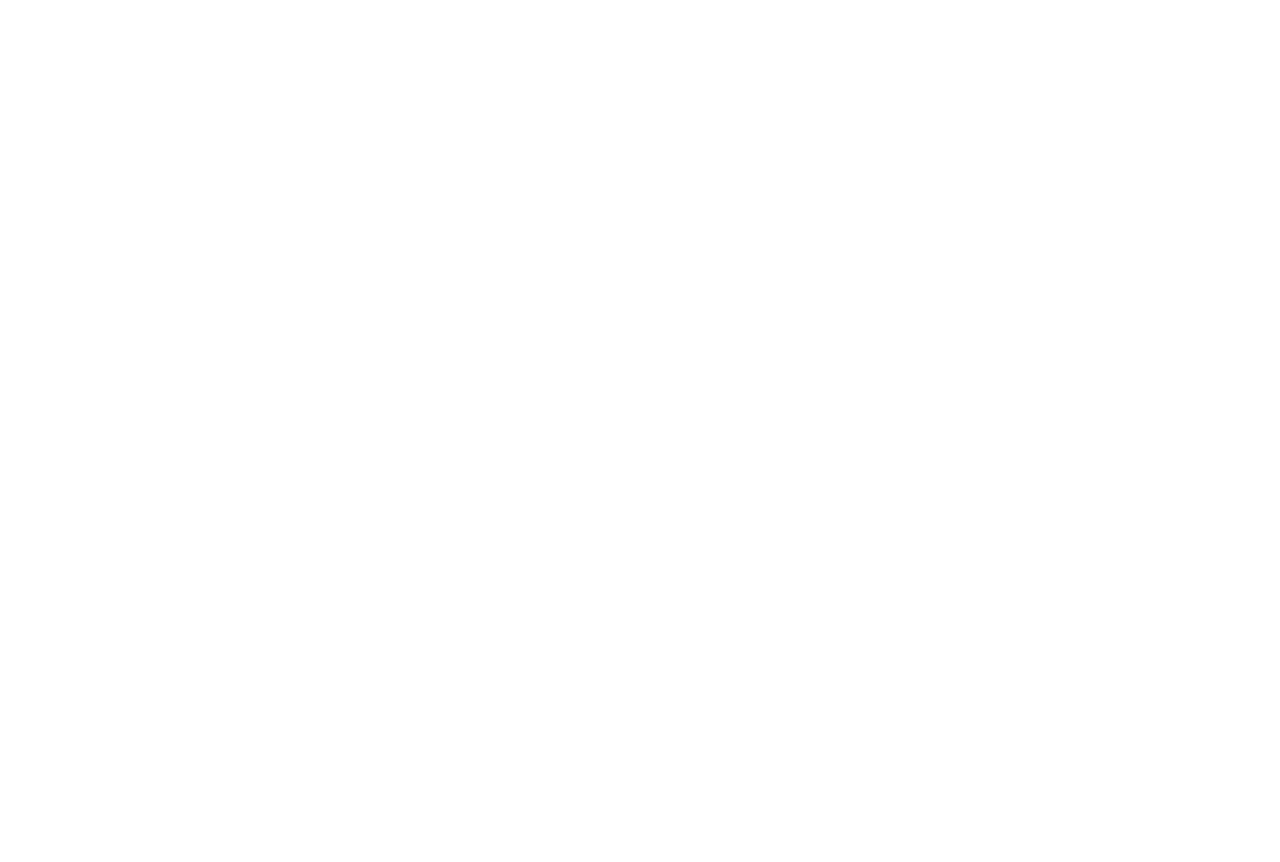
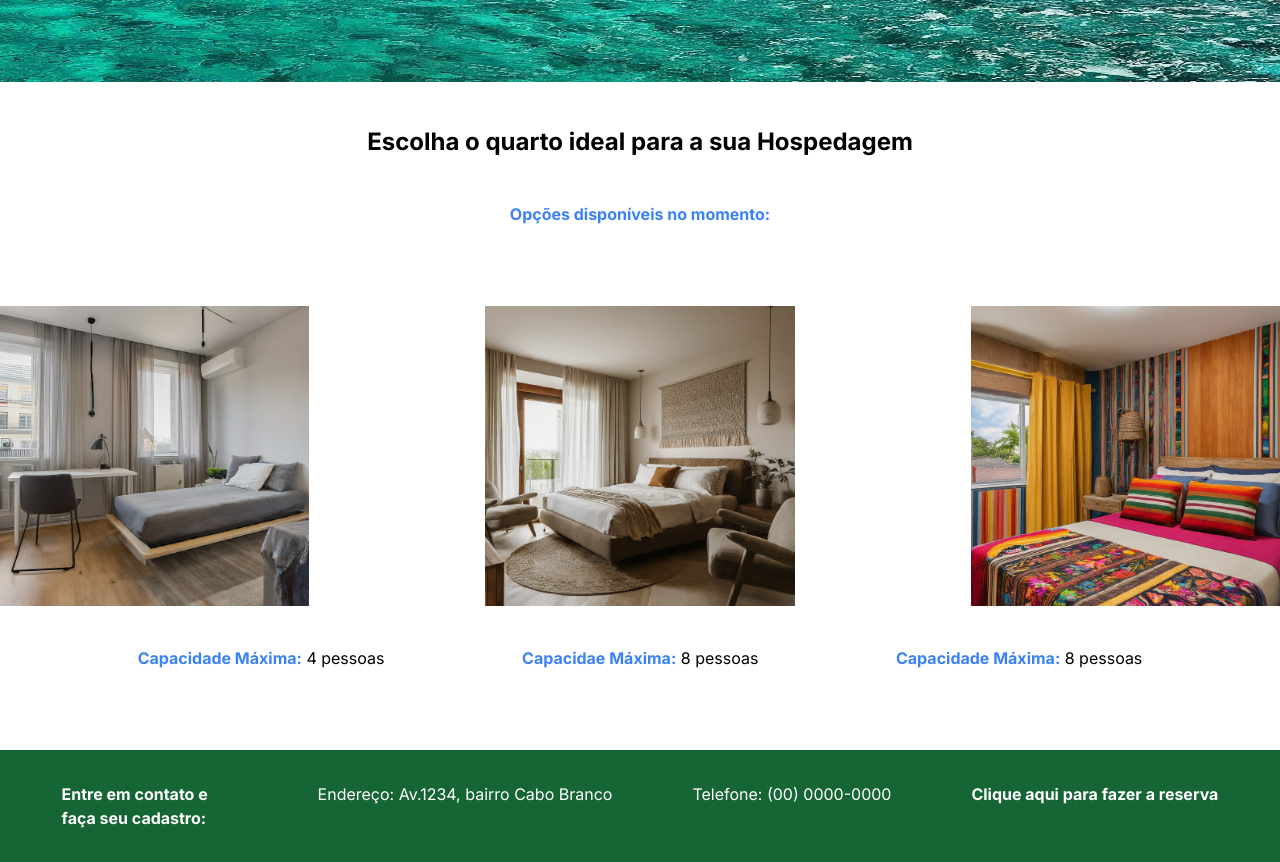
Before and after one commit to RRodrigoCordeiro/Pousad, a Next.js app: page /escolherReserva in a window 1280 px wide. Before the commit this address had no page. Shown: the part 480-1342 px from the top of the page. Before the commit the page ends 800 px from the top, so only its background shows below. Built offline with nearby package versions, Linux system fonts and the light colour scheme.

Commit message:
Adicionada a página de seleção de quartos

```diff
--- a/src/app/components/Rodape.tsx
+++ b/src/app/components/Rodape.tsx
@@ -10,7 +10,7 @@ const Rodape = () => {
                     <p className="text-white font-bold max-w-44">Entre em contato e faça seu cadastro:</p>
                     <p className="text-white">Endereço: Av.1234, bairro Cabo Branco</p>
                     <p className="text-white">Telefone: (00) 0000-0000</p>
-                    <p className="text-white font-bold cursor-pointer hover:text-gray-300"><Link href="/reserva">Clique aqui para fazer a reserva</Link></p>
+                    <p className="text-white font-bold cursor-pointer hover:text-gray-300"><Link href="/escolherReserva">Clique aqui para fazer a reserva</Link></p>
                 </div>
             </footer>
         </>
--- /dev/null
+++ b/src/app/escolherReserva/page.tsx
@@ -0,0 +1,54 @@
+import React from 'react'
+import Link from 'next/link'
+import Image from 'next/image'
+import CabecalhoPaginacao from '../components/CabecalhoPaginacao'
+import Background from '../components/Background'
+import Rodape from '../components/Rodape'
+
+const page = () => {
+    return (
+        <>
+            <CabecalhoPaginacao />
+            <Background />
+            <h1 className="text-center font-bold mt-11 text-2xl">Escolha o quarto ideal para a sua Hospedagem</h1>
+            <h2 className="text-center mt-11 text-blue-500 font-bold">Opções disponíveis no momento:</h2>
+            <div className="flex flex-row justify-center space-x-44">
+                <Link href="#">
+                    <Image
+                        src="/QuartoIndividual.jpg"
+                        alt="Imagem do Quarto Individual"
+                        width={510}
+                        height={10}
+                        className=" w-[350px] h-[300px] mt-20 hover:scale-110 duration-300 "
+                    />
+                </Link>
+                <Link href="/reserva">
+                    <Image
+                        src="/QuartoCasal.jpg"
+                        alt="Imagem do Quarto Individual"
+                        width={510}
+                        height={10}
+                        className=" w-[350px] h-[300px] mt-20 hover:scale-110 duration-300 "
+                    />
+                </Link>
+                <Link href="/reserva">
+                    <Image
+                        src="/QuartoTematico.jpg"
+                        alt="Imagem do Quarto Individual"
+                        width={510}
+                        height={10}
+                        className=" w-[350px] h-[300px] mt-20 hover:scale-110 duration-300"
+                    />
+                </Link>
+            </div>
+            <div className="text-center flex flex-row  justify-evenly mt-10">
+                <p><span className="text-blue-500 font-bold">Capacidade Máxima:</span> 4 pessoas</p>
+                <p><span className="text-blue-500 font-bold">Capacidae Máxima:</span> 8 pessoas</p>
+                <p><span className="text-blue-500 font-bold">Capacidade Máxima:</span> 8 pessoas</p>
+            </div>
+            <Rodape />
+        </>
+    )
+}
+
+export default page
--- a/src/app/page.tsx
+++ b/src/app/page.tsx
@@ -23,13 +23,13 @@ export default function Home() {
       </div>
       <div className="flex justify-center m-4 mt-7">
         <Link href="/quartoIndividual">
-          <Image className="w-[280px] h-[190px] mr-4 hover: cursor-pointer" src="/QuartoIndividual.jpg" alt="Pousada Logo" width={200} height={80} />
+          <Image className="w-[280px] h-[190px] mr-7 hover:scale-110 duration-300 " src="/QuartoIndividual.jpg" alt="Pousada Logo" width={200} height={80} />
         </Link>
         <Link href="/quartoCasal">
-          <Image className="w-[280px] h-[190px] mr-4  hover: cursor-pointer" src="/QuartoCasal.jpg" alt="Pousada Logo" width={200} height={80} />
+          <Image className="w-[280px] h-[190px] mr-7 hover:scale-110 duration-300 " src="/QuartoCasal.jpg" alt="Pousada Logo" width={200} height={80} />
         </Link>
         <Link href="/quartoTematico">
-          <Image className="w-[280px] h-[190px] mr-4 hover: cursor-pointer" src="/QuartoTematico.jpg" alt="Pousada Logo" width={200} height={80} />
+          <Image className="w-[280px] h-[190px] mr-7 hover:scale-110 duration-300" src="/QuartoTematico.jpg" alt="Pousada Logo" width={200} height={80} />
         </Link>
       </div>
       <div className="flex space-x-44 justify-center  ">
```
